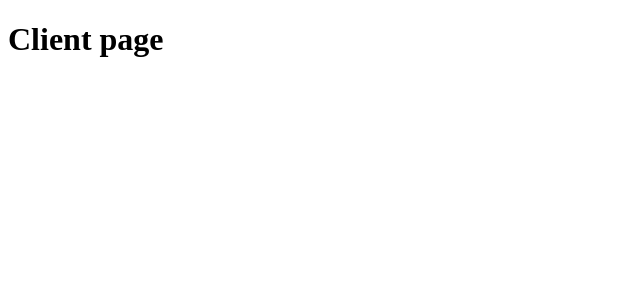
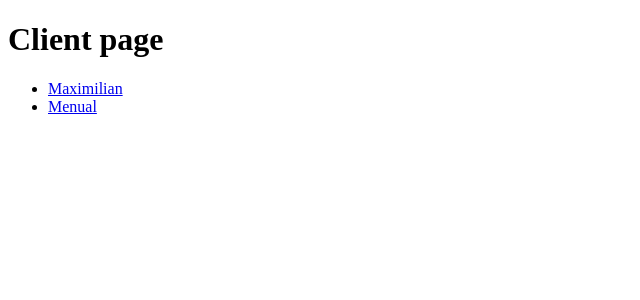
Before and after one commit to zaar625/NEXTJS13_Basic, a Next.js app: page /client in a window 1280 px wide. Shown: the top 300 px of the page, without its empty margins (0-640 px from the left). Built offline with nearby package versions, Linux system fonts and the light colour scheme.

Commit message:
65.동적 라우트로 내비게이팅하기

```diff
--- a/pages/client/[id]/index.tsx
+++ b/pages/client/[id]/index.tsx
@@ -1,7 +1,12 @@
+import Link from "next/link"
+
 function ClientProjectPage() {
     return (
         <div>
             <h1>The Project of a Given Client</h1>
+            <ul>
+                <li><Link href='/client/max'> Maximilian</Link></li>
+            </ul>
         </div>
     )
 }
--- a/pages/client/index.tsx
+++ b/pages/client/index.tsx
@@ -1,5 +1,20 @@
+import Link from "next/link"
+
 function ClientPage() {
-    return <div><h1>Client page</h1></div>
+    const clients = [
+        {id:'max', name:'Maximilian'},
+        {id:'menual', name:'Menual'},
+    ]
+
+    return (
+    <div>
+            <h1>Client page</h1>
+            <ul>
+                {clients.map(client => <li key={client.id}>
+                    <Link href={`/client/${client.id}`}>{client.name}</Link>
+                </li>)}
+            </ul>
+        </div>)
 }
 
 export default ClientPage
--- a/pages/index.tsx
+++ b/pages/index.tsx
@@ -1,4 +1,5 @@
 import Link from "next/link"
+
 
 export default function Homepage(){
     return (
```
